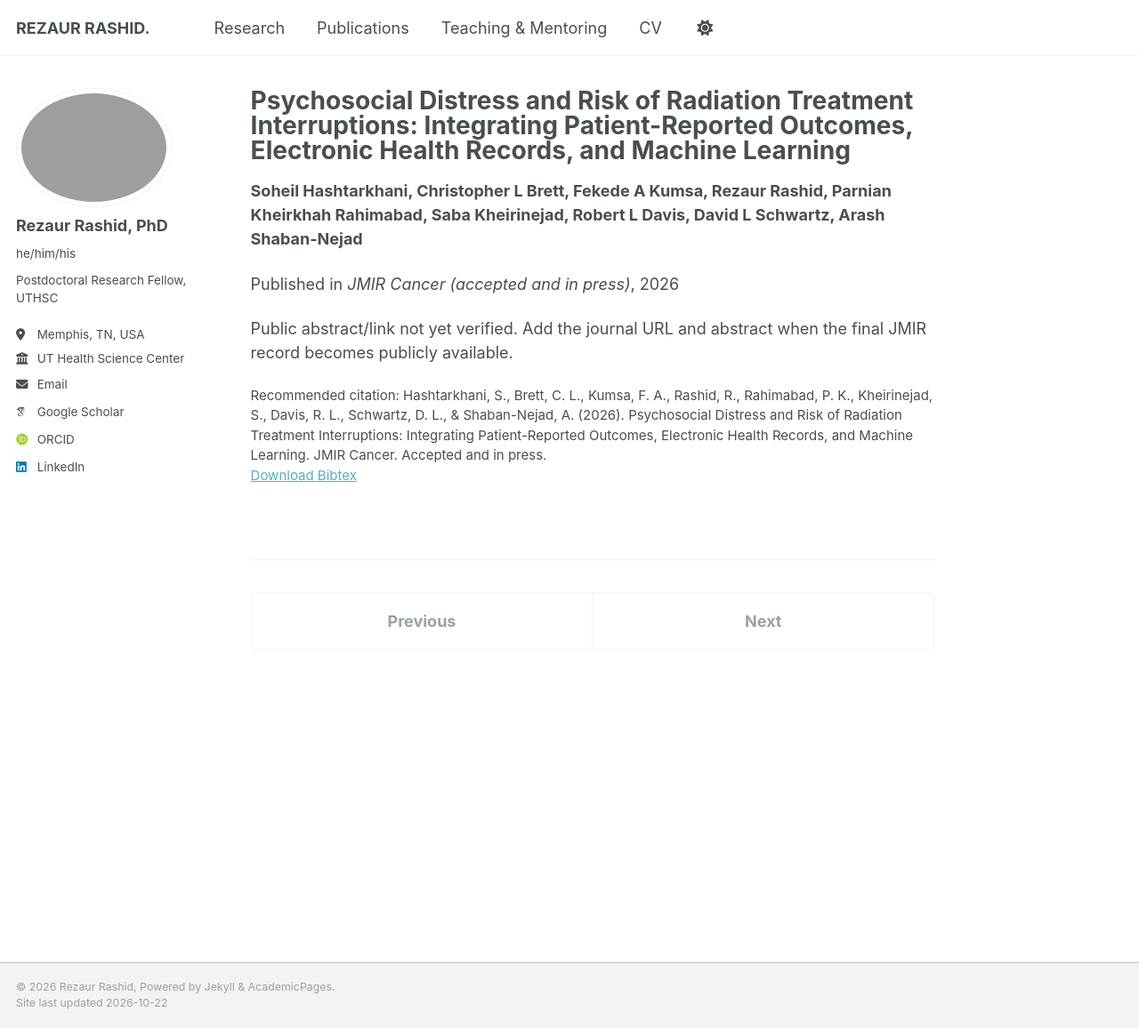
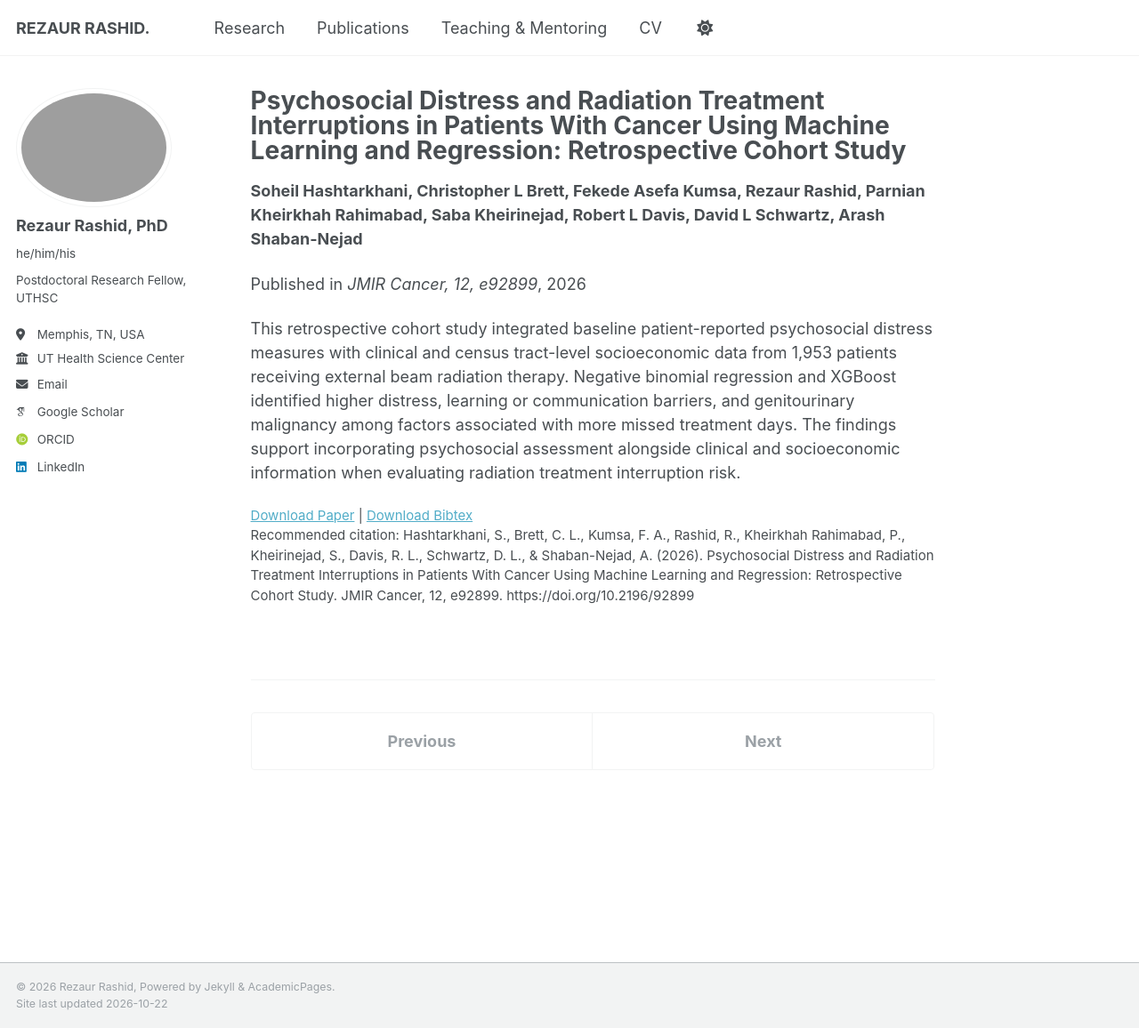
Before and after one commit to rezaurrashid/rezaurrashid.github.io, a Jekyll site: the page built from _publications/hashtarkhani2026distress.md, in a window 1280 px wide and 1156 px high. Shown: the whole window at 89% size. Built offline with Jekyll 4.4.1, drawn with Linux system fonts in a browser that asks for light colours; some web fonts are replaced; a script that is not in the unit is left out.

Commit message:
publication update

```diff
--- a/_publications/hashtarkhani2026distress.md
+++ b/_publications/hashtarkhani2026distress.md
@@ -1,13 +1,14 @@
 ---
-title: "Psychosocial Distress and Risk of Radiation Treatment Interruptions: Integrating Patient-Reported Outcomes, Electronic Health Records, and Machine Learning"
+title: "Psychosocial Distress and Radiation Treatment Interruptions in Patients With Cancer Using Machine Learning and Regression: Retrospective Cohort Study"
 collection: publications
 category: manuscripts
 permalink: /publication/hashtarkhani2026distress
-authors: "Soheil Hashtarkhani, Christopher L Brett, Fekede A Kumsa, Rezaur Rashid, Parnian Kheirkhah Rahimabad, Saba Kheirinejad, Robert L Davis, David L Schwartz, Arash Shaban-Nejad"
-date: 2026-01-01
-venue: "JMIR Cancer (accepted and in press)"
+authors: "Soheil Hashtarkhani, Christopher L Brett, Fekede Asefa Kumsa, Rezaur Rashid, Parnian Kheirkhah Rahimabad, Saba Kheirinejad, Robert L Davis, David L Schwartz, Arash Shaban-Nejad"
+date: 2026-10-19
+venue: "JMIR Cancer, 12, e92899"
+paperurl: "https://cancer.jmir.org/2026/1/e92899/PDF"
 bibtexurl: "/files/bib/hashtarkhani2026distress.bib"
-citation: "Hashtarkhani, S., Brett, C. L., Kumsa, F. A., Rashid, R., Rahimabad, P. K., Kheirinejad, S., Davis, R. L., Schwartz, D. L., & Shaban-Nejad, A. (2026). Psychosocial Distress and Risk of Radiation Treatment Interruptions: Integrating Patient-Reported Outcomes, Electronic Health Records, and Machine Learning. JMIR Cancer. Accepted and in press."
+citation: "Hashtarkhani, S., Brett, C. L., Kumsa, F. A., Rashid, R., Kheirkhah Rahimabad, P., Kheirinejad, S., Davis, R. L., Schwartz, D. L., & Shaban-Nejad, A. (2026). Psychosocial Distress and Radiation Treatment Interruptions in Patients With Cancer Using Machine Learning and Regression: Retrospective Cohort Study. JMIR Cancer, 12, e92899. https://doi.org/10.2196/92899"
 ---
 
-Public abstract/link not yet verified. Add the journal URL and abstract when the final JMIR record becomes publicly available.
+This retrospective cohort study integrated baseline patient-reported psychosocial distress measures with clinical and census tract-level socioeconomic data from 1,953 patients receiving external beam radiation therapy. Negative binomial regression and XGBoost identified higher distress, learning or communication barriers, and genitourinary malignancy among factors associated with more missed treatment days. The findings support incorporating psychosocial assessment alongside clinical and socioeconomic information when evaluating radiation treatment interruption risk.
```
Also changed, not shown: files/bib/hashtarkhani2026distress.bib (+9 -3 lines), 1 other file.
